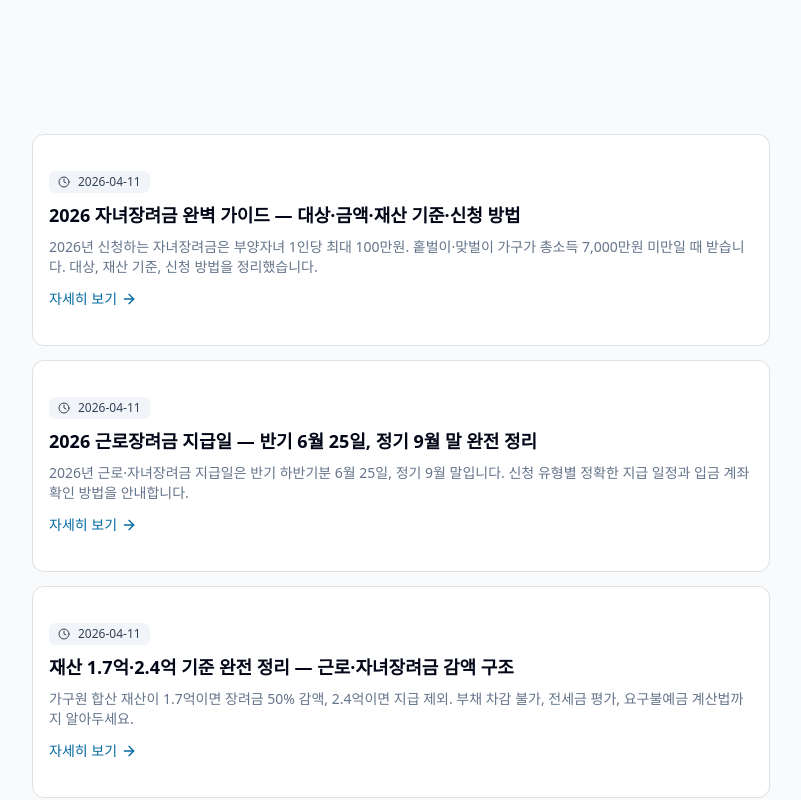
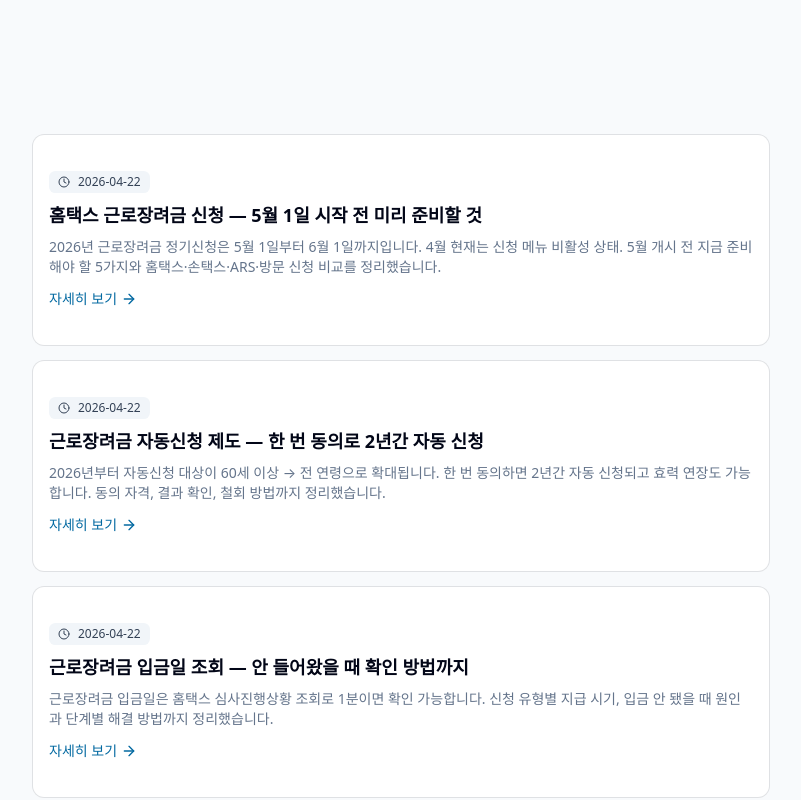
Before and after one commit to defazr/eitc.fazr, a Next.js app: page /updates in a window 1280 px wide. Shown: the part 960-1760 px from the top of the page, without its empty margins (239-1040 px from the left). Built offline with nearby package versions, Linux system fonts and the light colour scheme; no server answers; a web font is replaced by a local one.

Commit message:
fix(updates): UPDATES 배열 날짜 내림차순 정렬 (최신글 상단)
Co-Authored-By: Claude Opus 4.6 (1M context) <noreply@anthropic.com>

```diff
--- a/src/data/updates.ts
+++ b/src/data/updates.ts
@@ -1146,4 +1146,4 @@ A. 국세청 발표 지급일은 "예정일"이며, 세무서별로 1~2주 차
 - [→ 2026 근로장려금 지급일 — 반기 6월 25일, 정기 9월 말 완전 정리](/updates/2026-payment-date)
 - [→ 압류금지 250만원 상향 — 통장 압류 있어도 받을 수 있습니다](/updates/property-seizure-250)`,
   },
-];
+].sort((a, b) => b.date.localeCompare(a.date));
```
